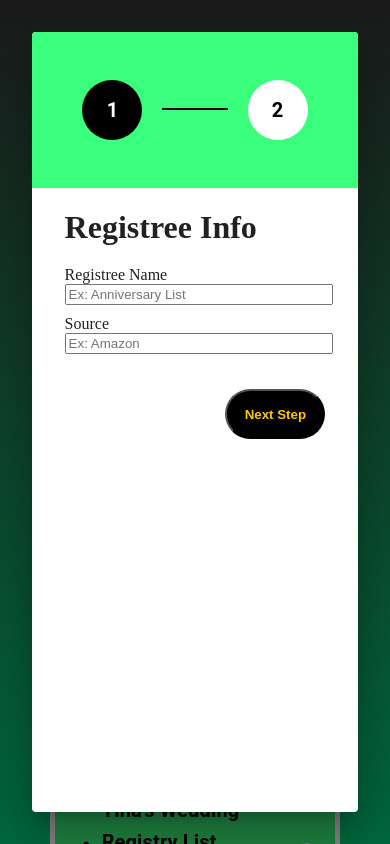
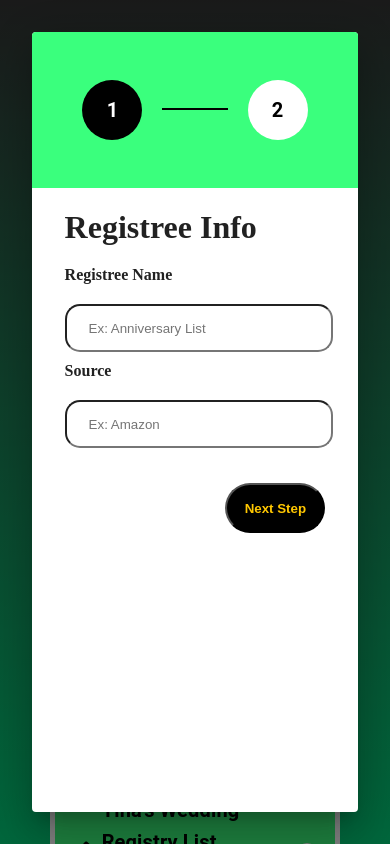
Before and after one commit to SamuelBanya/Registree, a Next.js app in the folder registree/: page /registrees/registree-page in a window 390 px wide. Both pictures are taken after a click on the button "ADD NEW REGISTREE". Built offline with nearby package versions, Linux system fonts and the light colour scheme.

Commit message:
Adding mobile specific styling for input tags to match Figma

```diff
--- a/registree/components/overlay/RegistryWizard.tsx
+++ b/registree/components/overlay/RegistryWizard.tsx
@@ -4,6 +4,7 @@ import React from 'react';
 import { useFormik } from 'formik';
 import Avatar from "@mui/material/Avatar";
 import Divider from "@mui/material/Divider";
+import { useTheme } from '@mui/material/styles';
 
 export interface RegistryDialogProps {
   open: boolean;
@@ -26,6 +27,17 @@ const RegistryWizard: React.FC<RegistryDialogProps> = ({ open, selectedValue, on
       console.log(values);
     },
   });
+
+  // Adding mobile specific changes for style changes based on mobile view:
+  const theme = useTheme();
+  const isMobileView = theme.breakpoints.down('sm');
+  const inputStyle = {
+    width: '100%',
+    borderRadius: '15px',
+    height: isMobileView ? '42px' : '82px',
+    marginTop: '20px',
+    textIndent: '20px'
+  }
 
   return (
     <Dialog onClose={handleClose} open={open} maxWidth="lg" fullWidth>
@@ -64,7 +76,7 @@ const RegistryWizard: React.FC<RegistryDialogProps> = ({ open, selectedValue, on
                 Registree Info
               </h1>
               <div style={{ marginBottom: '10px' }}>
-                <label htmlFor="registreeName">Registree Name</label>
+                <label style={{ fontWeight: 'bold' }} htmlFor="registreeName">Registree Name</label>
                 <input
                   type="text"
                   id="registreeName"
@@ -73,11 +85,11 @@ const RegistryWizard: React.FC<RegistryDialogProps> = ({ open, selectedValue, on
                   onChange={formik.handleChange}
                   onBlur={formik.handleBlur}
                   value={formik.values.registreeName}
-                  style={{ width: '100%' }}
+                  style={{ ...inputStyle }}
                 />
               </div>
               <div style={{ marginBottom: '10px' }}>
-                <label htmlFor="source">Source</label>
+                <label style={{ fontWeight: 'bold' }} htmlFor="source">Source</label>
                 <input
                   type="text"
                   id="source"
@@ -86,7 +98,7 @@ const RegistryWizard: React.FC<RegistryDialogProps> = ({ open, selectedValue, on
                   onChange={formik.handleChange}
                   onBlur={formik.handleBlur}
                   value={formik.values.source}
-                  style={{ width: '100%' }}
+                  style={{ ...inputStyle }}
                 />
               </div>
               <div style={{ display: 'flex', justifyContent: 'flex-end' }}>
```
